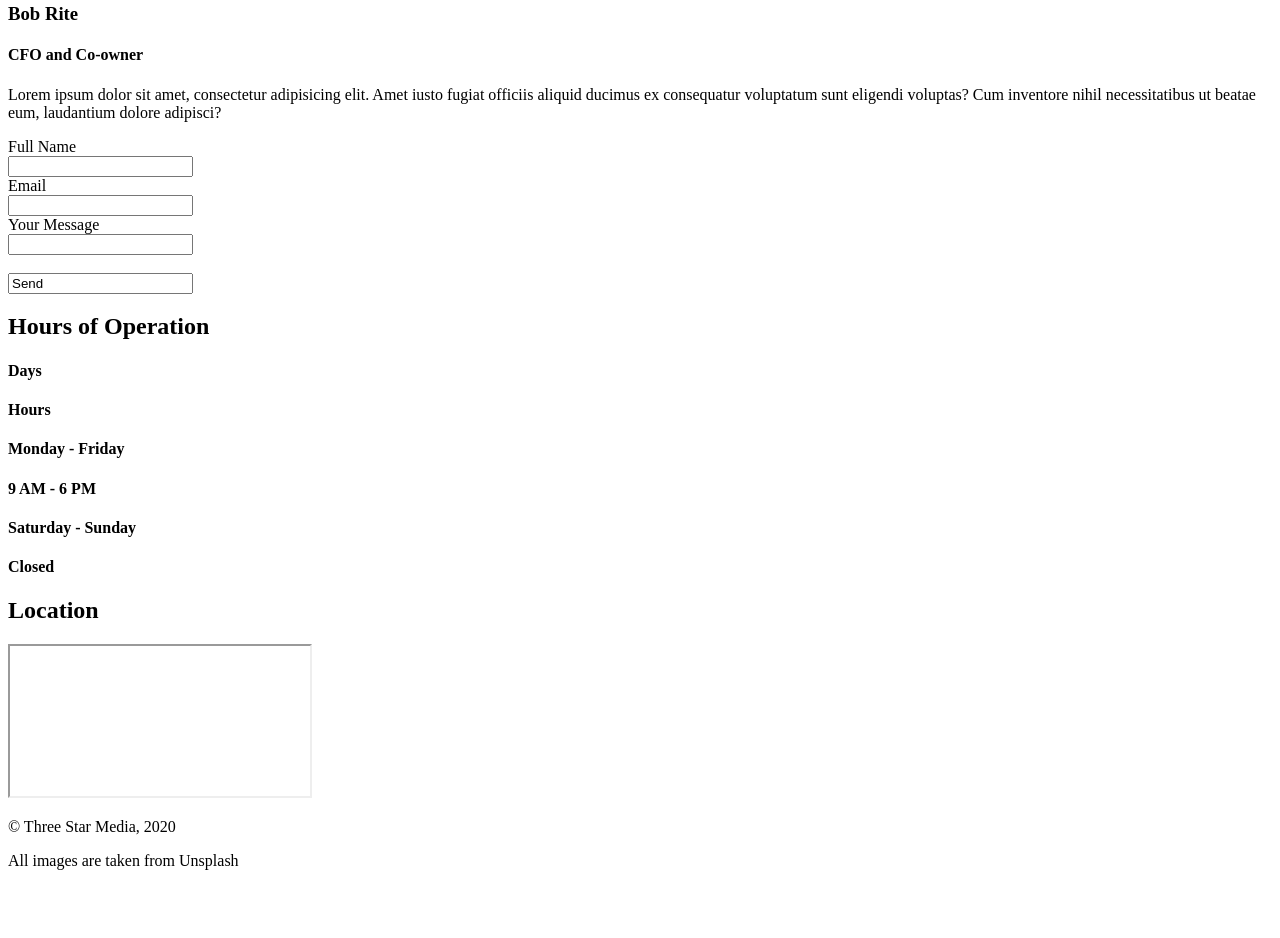
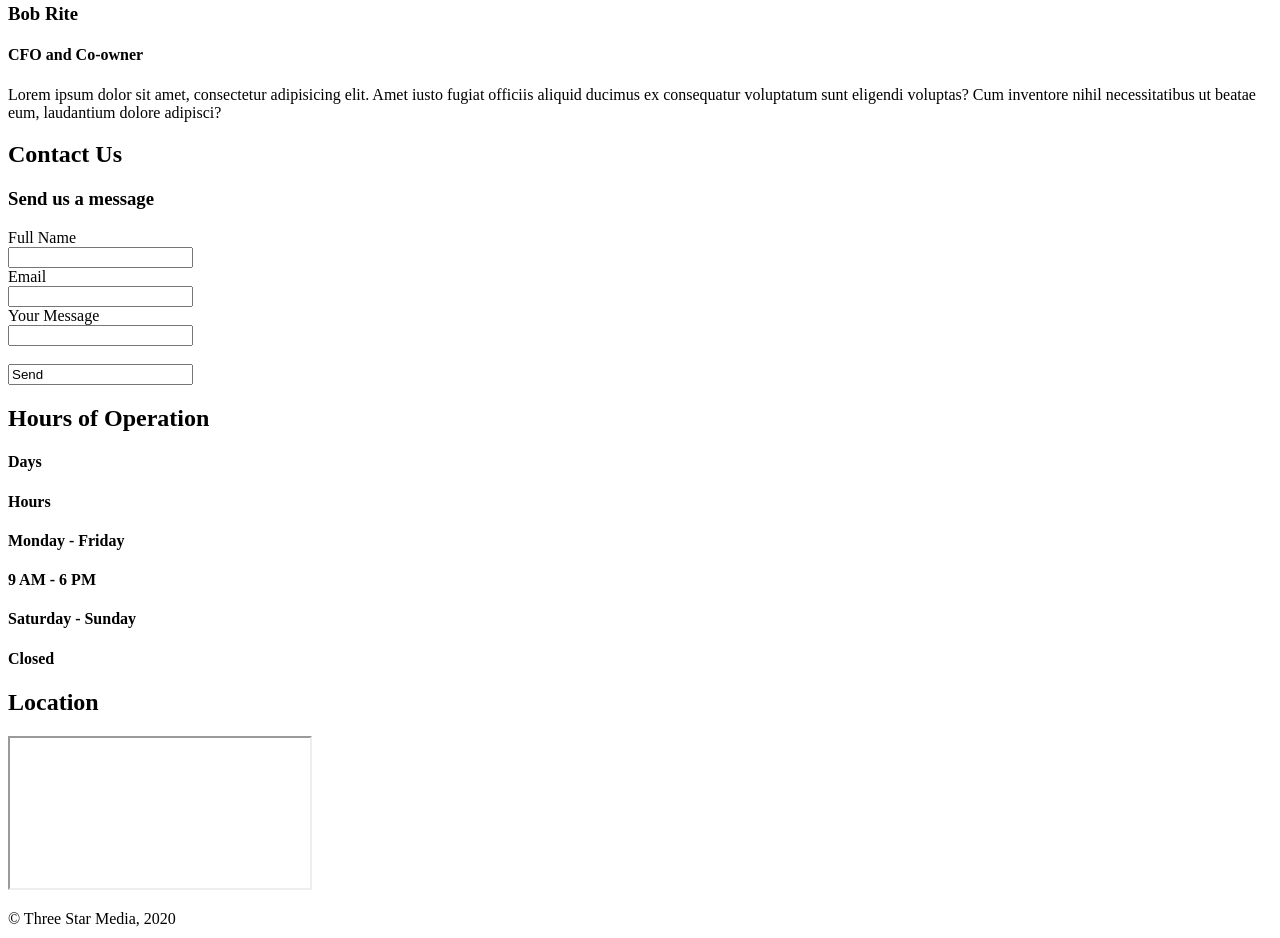
Before and after one commit to BryceDesrochers91/BryceDesrochers91.github.io, a plain HTML site: page final-project/index.html in a window 1280 px wide. Shown: the part 5972-6910 px from the top of the page. Before the commit the page ends 6858 px from the top, so only its background shows below. Drawn offline with Linux system fonts and the light colour scheme; grey boxes are pictures that could not be loaded.

Commit message:
Added Contact us and Send us a message. message

```diff
--- a/final-project/index.html
+++ b/final-project/index.html
@@ -94,6 +94,8 @@
             <p>Lorem ipsum dolor sit amet, consectetur adipisicing elit. Amet iusto fugiat officiis aliquid ducimus ex consequatur voluptatum sunt eligendi voluptas? Cum inventore nihil necessitatibus ut beatae eum, laudantium dolore adipisci?</p>
         </section-4>
         <article-4>
+            <h2>Contact Us</h2>
+            <h3>Send us a message</h3>
             <form>
                 <label for="fullname">Full Name</label><br>
                 <input id="fullname"><br>
```
